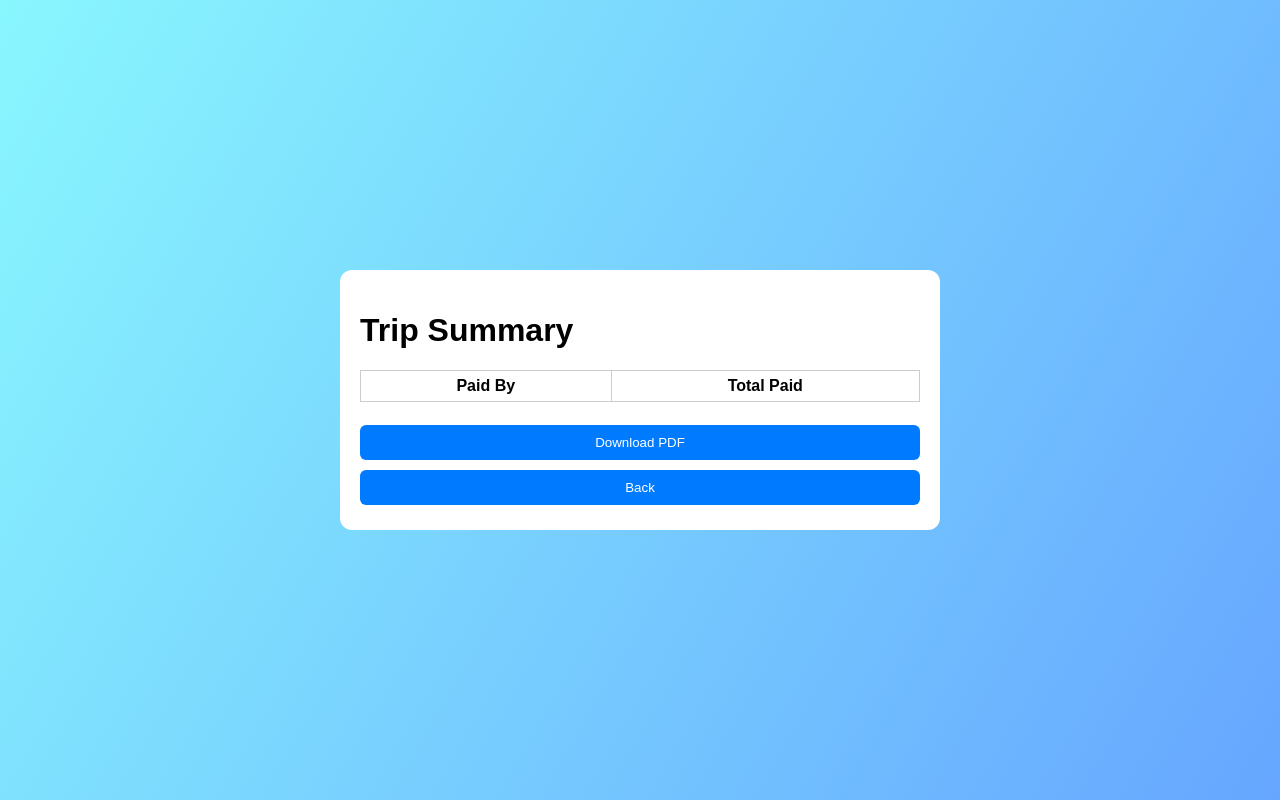
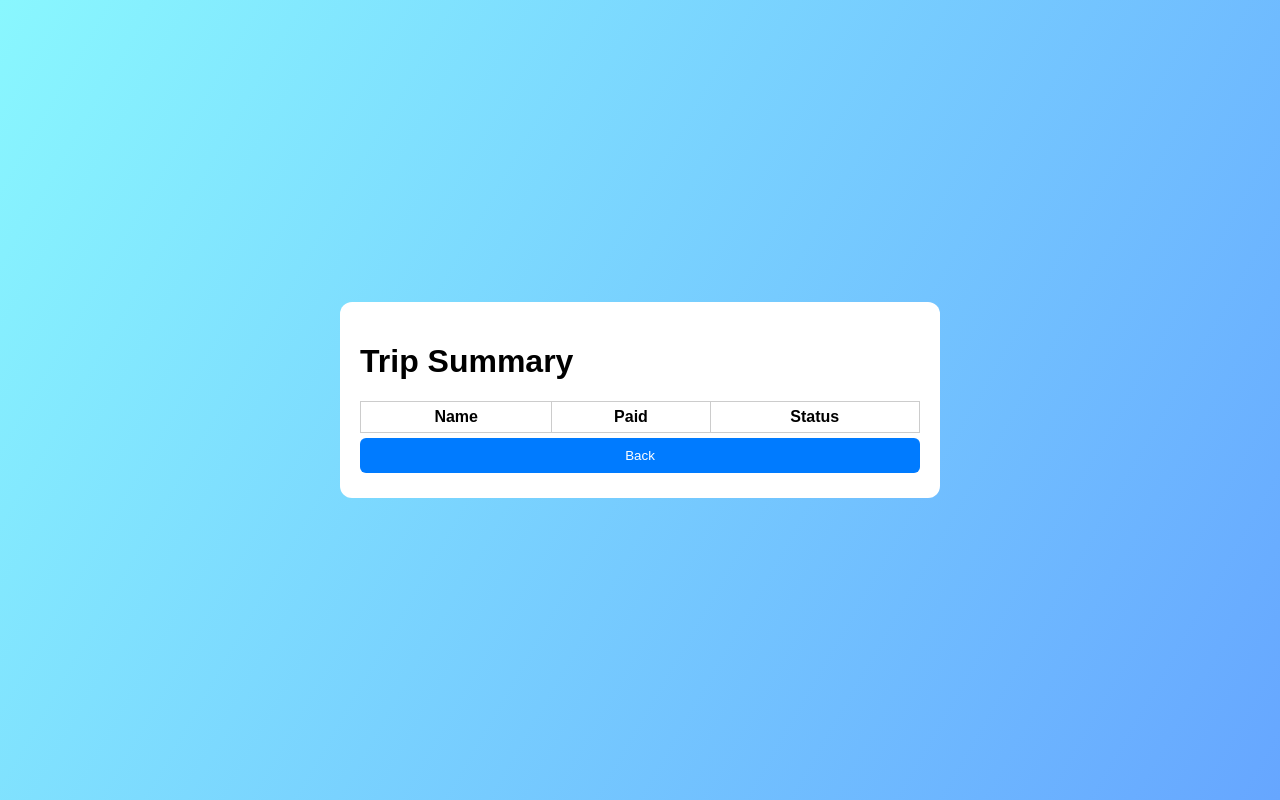
Before and after one commit to vinay3103/trip-expense-tracker, a website: page summary.html in a window 1280 px wide. Drawn offline with nearby package versions, Linux system fonts and the light colour scheme; no server answers.

Commit message:
Refactor summary.html for cleaner layout
Removed PDF download button and updated table headers.

```diff
--- a/summary.html
+++ b/summary.html
@@ -1,32 +1,18 @@
 <!DOCTYPE html>
 <html>
 <head>
-<title>Trip Summary</title>
+<title>Summary</title>
 <link rel="stylesheet" href="style.css">
-<script src="https://cdnjs.cloudflare.com/ajax/libs/jspdf/2.5.1/jspdf.umd.min.js"></script>
-<script src="https://cdnjs.cloudflare.com/ajax/libs/jspdf-autotable/3.5.25/jspdf.plugin.autotable.min.js"></script>
 </head>
 <body>
-
 <div class="container">
 <h1>Trip Summary</h1>
-
 <table>
-<thead>
-<tr>
-<th>Paid By</th>
-<th>Total Paid</th>
-</tr>
-</thead>
+<thead><tr><th>Name</th><th>Paid</th><th>Status</th></tr></thead>
 <tbody id="summaryBody"></tbody>
 </table>
-
-<br>
-<button onclick="downloadSummaryPDF()">Download PDF</button>
 <button onclick="location.href='index.html'">Back</button>
-
 </div>
-
 <script src="summary.js"></script>
 </body>
 </html>
```
